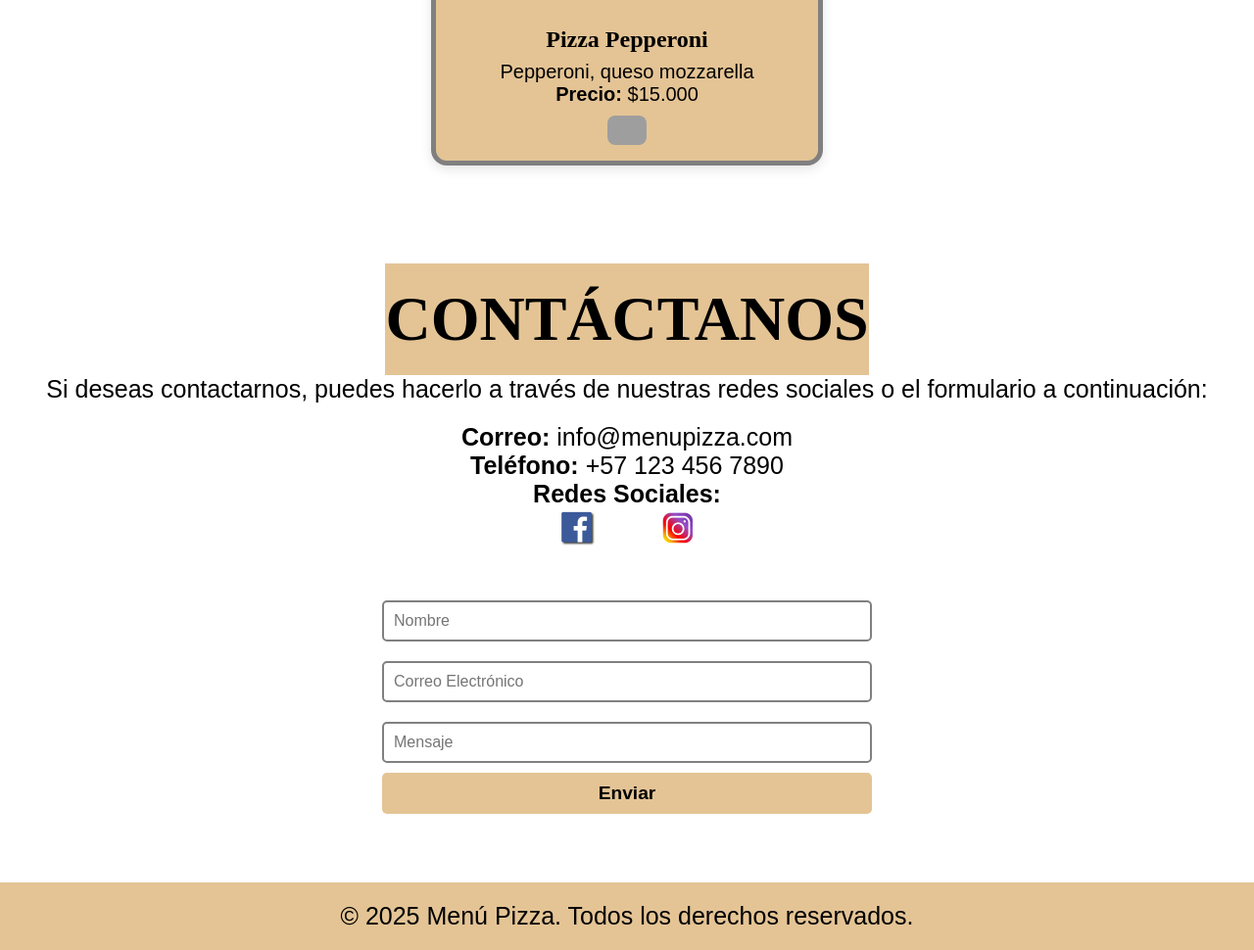
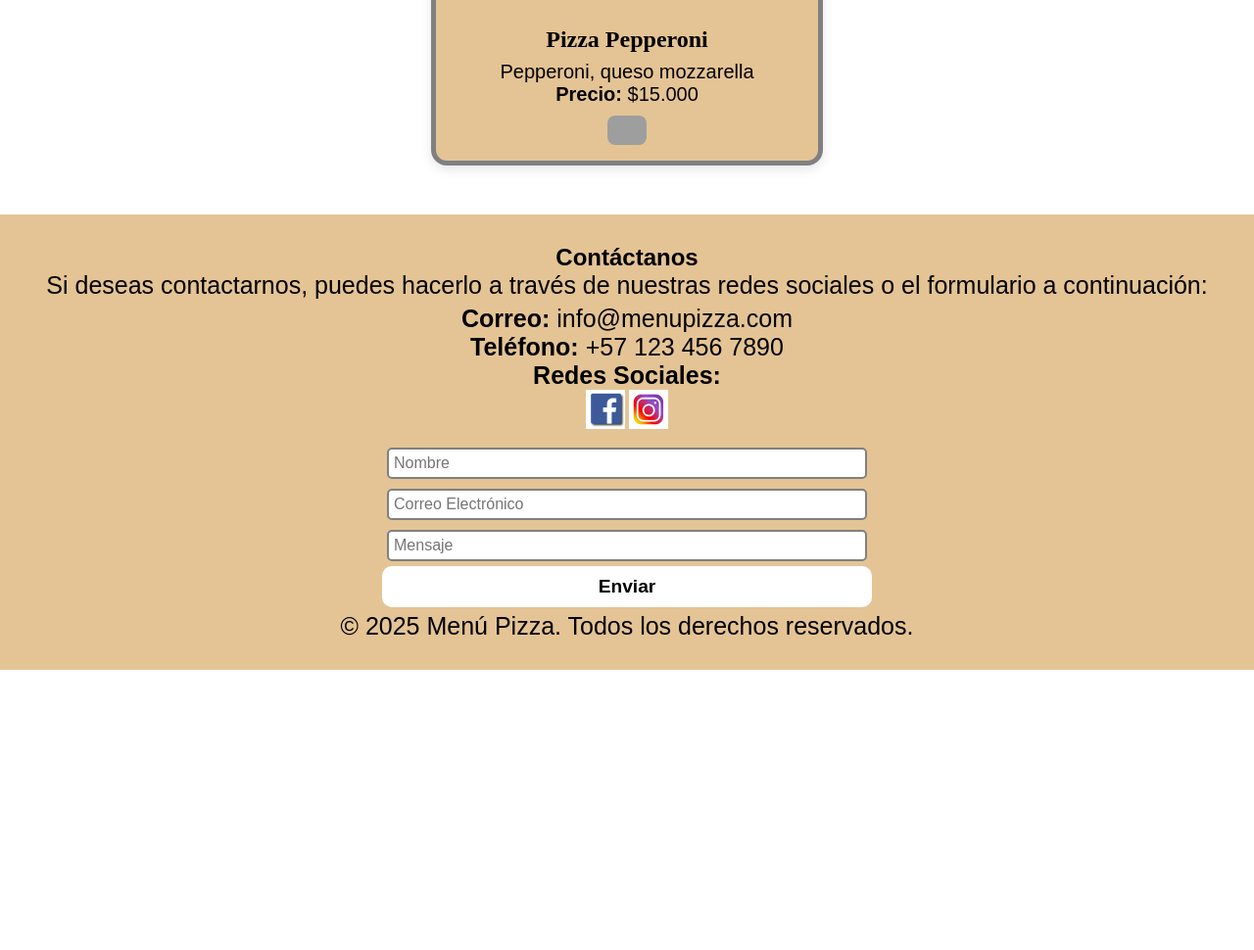
Before and after one commit to 24-06/adso, a plain HTML site: page index.html in a window 1280 px wide. Shown: the part 3273-4243 px from the top of the page at 98% size. After the commit the page ends 3957 px from the top, so only its background shows below. Drawn offline with Linux system fonts and the light colour scheme; grey boxes are pictures that could not be loaded.

Commit message:
corregí footer

```diff
--- a/index.html
+++ b/index.html
@@ -121,23 +121,14 @@
         </div>
       </div>
     </section>
-    <section id="contacto" class="section">
-      <h1>Contáctanos</h1>
-      <p>Si deseas contactarnos, puedes hacerlo a través de nuestras redes sociales o el formulario a continuación:</p>
-      <div class="contact-info">
-        <p><strong>Correo:</strong> info@menupizza.com</p>
-        <p><strong>Teléfono:</strong> +57 123 456 7890</p>
-        <p><strong>Redes Sociales:</strong></p>
-        <a target="_blank"><img src="img/facebook-2815970_1280.jpg" alt="Facebook" width="40"></a>
-        <a target="_blank"><img src="img/instagram-1581266_1280.jpg" alt="Instagram" width="40"></a>
-      </div>
-      <form id="contact-form">
+
+      <!-- <form id="contact-form">
         <input type="text" name="name" placeholder="Nombre" required>
         <input type="email" name="email" placeholder="Correo Electrónico" required>
         <input type="text" name="mensaje" placeholder="Mensaje" required>
         <button type="submit">Enviar</button>
       </form>
-    </section>
+    </section> -->
     <!-- <section id="login" class="section">
       <h1>Login</h1>
       <form id="login-form" class="login-form">
@@ -148,6 +139,22 @@
     </section>
   </main> -->
   <footer>
+     <section id="contacto" class="section">
+      <h2>Contáctanos</h2>
+      <p>Si deseas contactarnos, puedes hacerlo a través de nuestras redes sociales o el formulario a continuación:</p>
+      <div class="contact-info">
+        <p><strong>Correo:</strong> info@menupizza.com</p>
+        <p><strong>Teléfono:</strong> +57 123 456 7890</p>
+        <p><strong>Redes Sociales:</strong></p>
+        <a target="_blank"><img src="img/facebook-2815970_1280.jpg" alt="Facebook" width="40"></a>
+        <a target="_blank"><img src="img/instagram-1581266_1280.jpg" alt="Instagram" width="40"></a>
+      </div>
+        <form id="contact-form">
+        <input type="text" name="name" placeholder="Nombre" required>
+        <input type="email" name="email" placeholder="Correo Electrónico" required>
+        <input type="text" name="mensaje" placeholder="Mensaje" required>
+        <button type="submit">Enviar</button>
+      </form>
     <p>© 2025 Menú Pizza. Todos los derechos reservados.</p>
   </footer>
 </body>
--- a/style/style.css
+++ b/style/style.css
@@ -90,7 +90,7 @@ p {
 
 .section {
     width: 100%;
-    padding: 50px 20px;
+    padding: 30px;
     display: flex;
     flex-direction: column;
     align-items: center;
@@ -155,25 +155,26 @@ p {
 
 .contact-info {
     text-align: center;
-    margin: 20px ;
+    margin: 5px;
+
 }
 
-.contact-info a {
+/* .contact-info a {
     margin: 10px;
     padding: 20px;
-}
+} */
 
 form {
     display: flex;
     flex-direction: column;
     max-width: 500px;
-    width: 100%;
-    margin: 20px auto;
+    width: 100% ;
+    margin: 5px;
 }
 
 form input, form textarea {
-    margin: 10px 0;
-    padding: 10px;
+    margin: 5px;
+    padding: 5px;
     font-size: 1rem;
     font-family: 'Arimo', sans-serif;
     border: 2px solid gray;
@@ -185,21 +186,21 @@ form textarea {
 }
 
 form button {
-    background-color: rgb(228, 196, 149);
+    background-color:white;
     color: black;
     font-family: 'Arimo', sans-serif;
     font-size: 1.2rem;
     font-weight: bold;
     padding: 10px;
-    border: none;
-    border-radius: 5px;
-    cursor: pointer;
-    transition: background-color 0.3s;
+    border: 2px;
+    border-radius: 10px;
+    /* cursor: pointer;
+    transition: background-color 0.3s; */
 }
 
-form button:hover {
+/* form button:hover {
     background-color: white;
-}
+} */
 
 /* .login-form {
     width: 400px;
@@ -211,7 +212,6 @@ footer {
     background-color: rgb(228, 196, 149);
     color: black;
     text-align: center;
-    padding: 20px;
     font-family: 'Arimo', sans-serif;
     font-size: 1rem;
 }
```
